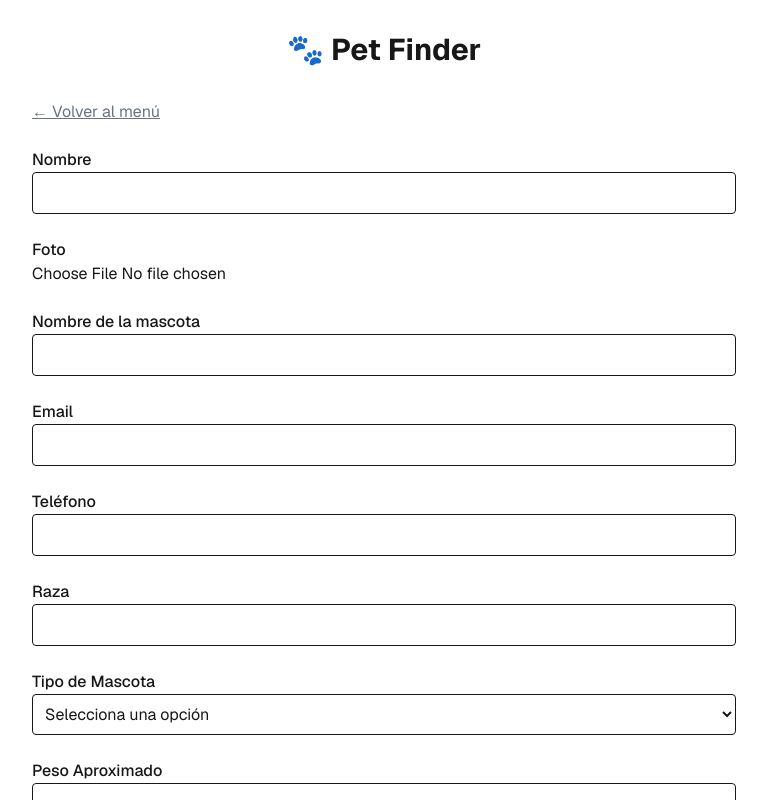
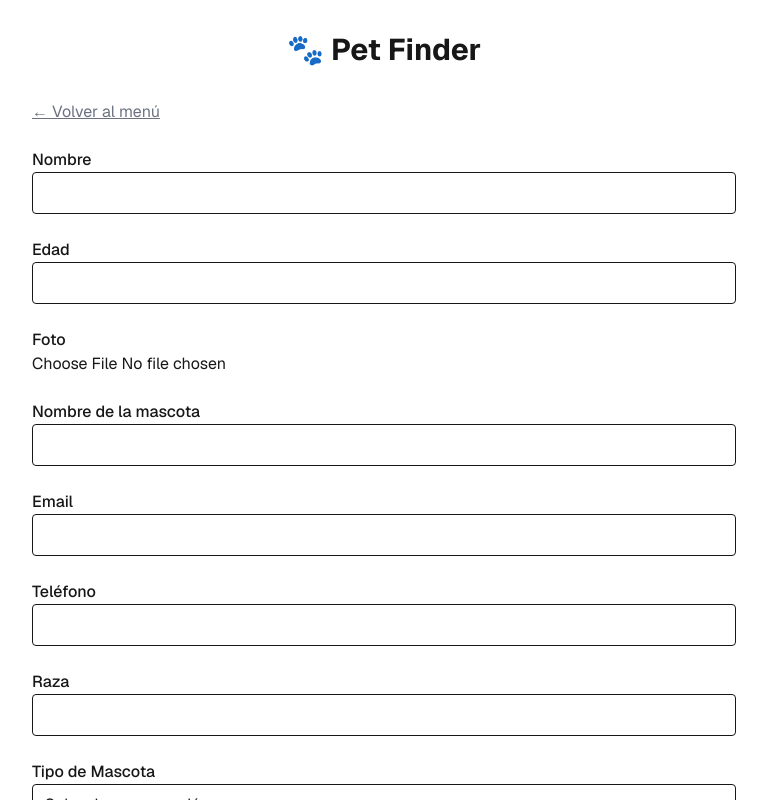
Before and after one commit to LucianoVeneroniMB/patasapp, a Next.js app: page / in a window 1280 px wide. Both pictures are taken after a click on the button "Quiero encontrar a mi mascota". Shown: the top 800 px of the page, without its empty margins (256-1023 px from the left). Built offline with nearby package versions, Linux system fonts and the light colour scheme.

Commit message:
Update page.tsx

```diff
--- a/app/page.tsx
+++ b/app/page.tsx
@@ -23,7 +23,9 @@ export default function Home() {
   const [formType, setFormType] = useState<FormType>(null);
   const [formData, setFormData] = useState<Record<string, unknown>>({});
 
-  function handleInputChange(e: ChangeEvent<HTMLInputElement | HTMLTextAreaElement | HTMLSelectElement>) {
+  function handleInputChange(
+    e: ChangeEvent<HTMLInputElement | HTMLTextAreaElement | HTMLSelectElement>
+  ) {
     setFormData({ ...formData, [e.target.name]: e.target.value });
   }
 
@@ -125,6 +127,19 @@ export default function Home() {
             </div>
 
             <div>
+              <label htmlFor="edad" className="block font-medium">
+                Edad
+              </label>
+              <input
+                id="edad"
+                name="edad"
+                type="text"
+                className="w-full p-2 border rounded"
+                onChange={handleInputChange}
+              />
+            </div>
+
+            <div>
               <label htmlFor="photo" className="block font-medium">
                 Foto
               </label>
@@ -137,8 +152,10 @@ export default function Home() {
               />
             </div>
 
-            {/* Extra fields for specific forms */}
-            {(formType === "findMyPet" || formType === "foundPet") && (
+            {(formType === "findMyPet" ||
+              formType === "foundPet" ||
+              formType === "wantToAdopt" ||
+              formType === "giveForAdoption") && (
               <>
                 <div>
                   <label htmlFor="nombreMascota" className="block font-medium">
@@ -239,7 +256,10 @@ export default function Home() {
                     onChange={handleInputChange}
                   />
                 </div>
+              </>
+            )}
 
+            {(formType === "findMyPet" || formType === "foundPet") && (
               <div>
                 <label htmlFor="fecha" className="block font-medium">
                   {formType === "findMyPet"
@@ -254,6 +274,7 @@ export default function Home() {
                   onChange={handleInputChange}
                 />
               </div>
+            )}
 
             <div>
               <label htmlFor="description" className="block font-medium">
@@ -267,8 +288,6 @@ export default function Home() {
                 required
               />
             </div>
-              </>
-            )}
 
             <button
               type="submit"
```
Lines whose indentation alone changed are shown as unchanged.
